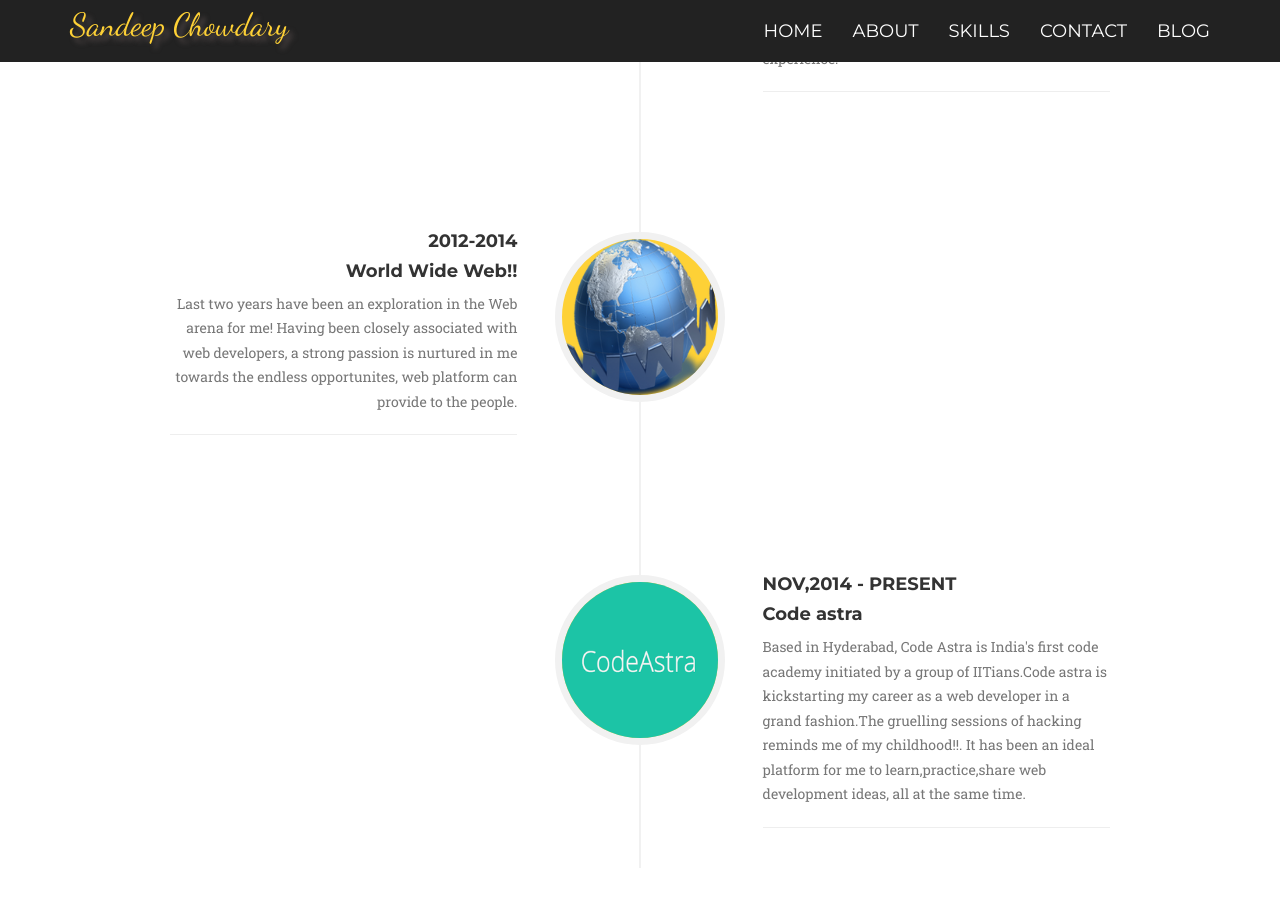
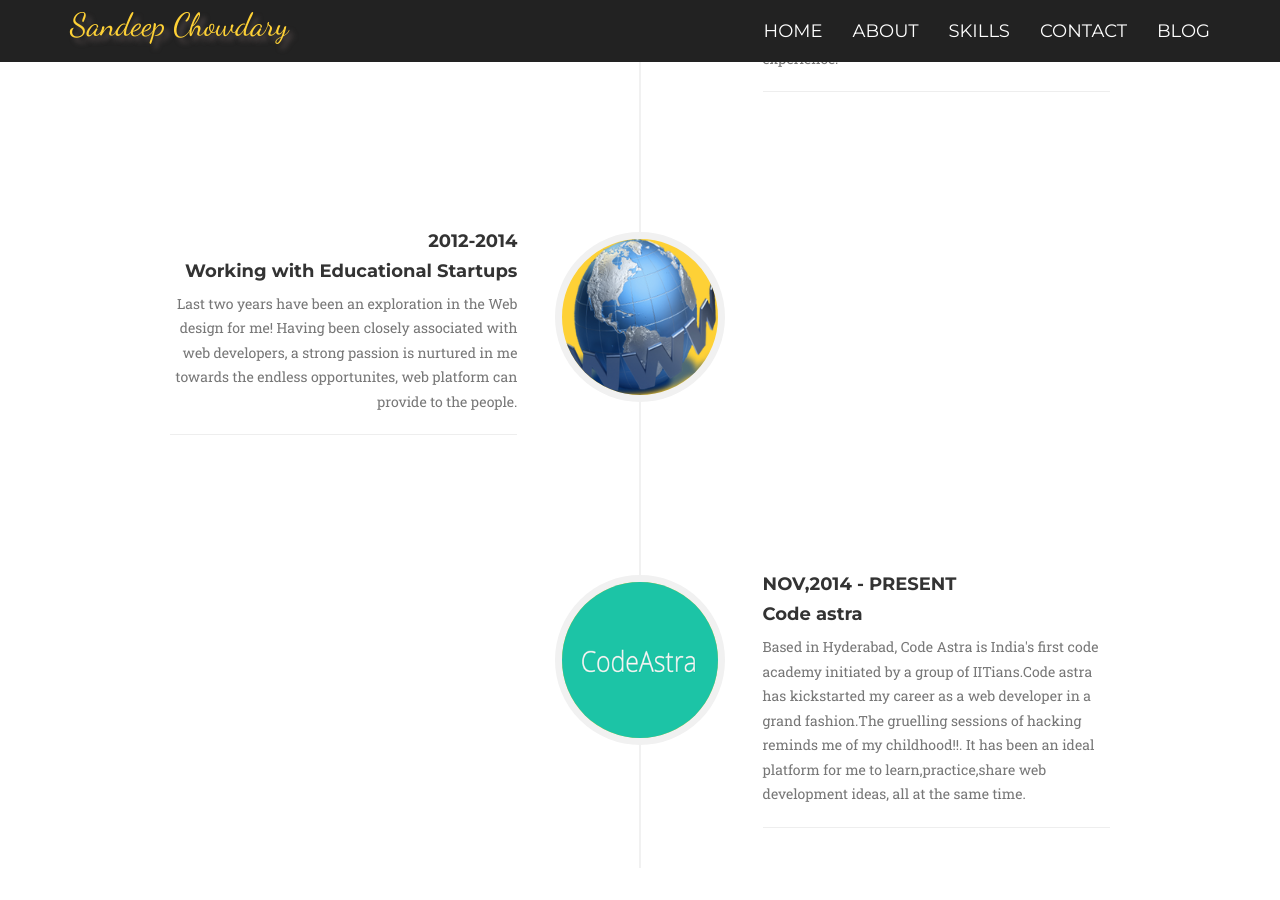
Before and after one commit to ViswanadhM/vsc5656iit.github.io, a Jekyll site: the page built from index.html, in a window 1280 px wide and 900 px high, scrolled down 1503 px. Built offline with Jekyll 4.4.1, drawn with Linux system fonts in a browser that asks for light colours; nearby versions of some CDN libraries; some web fonts are replaced.

Commit message:
changed the content

```diff
--- a/index.html
+++ b/index.html
@@ -50,10 +50,10 @@
                         <div class="timeline-panel">
                             <div class="timeline-heading">
                                 <h4>2012-2014</h4>
-                                <h4 class="subheading">World Wide Web!!</h4>
+                                <h4 class="subheading">Working with Educational Startups</h4>
                             </div>
                             <div class="timeline-body">
-                                <p class="text-muted">Last two years have been an exploration in the Web arena for me! Having been closely associated with web developers, a strong passion is nurtured in me towards the endless opportunites, web platform can provide to the people.  </p>
+                                <p class="text-muted">Last two years have been an exploration in the Web design for me! Having been closely associated with web developers, a strong passion is nurtured in me towards the endless opportunites, web platform can provide to the people.  </p>
                                 <hr>
                             </div>
                         </div>
@@ -68,7 +68,7 @@
                                 <h4 class="subheading">Code astra</h4>
                             </div>
                             <div class="timeline-body">
-                                <p class="text-muted">Based in Hyderabad, Code Astra is India's first code academy initiated by a group of IITians.Code astra is kickstarting my career as a web developer in a grand fashion.The gruelling sessions of hacking reminds me of my childhood!!. It has been an ideal platform for me to learn,practice,share web development ideas, all at the same time.</p>
+                                <p class="text-muted">Based in Hyderabad, Code Astra is India's first code academy initiated by a group of IITians.Code astra has kickstarted my career as a web developer in a grand fashion.The gruelling sessions of hacking reminds me of my childhood!!. It has been an ideal platform for me to learn,practice,share web development ideas, all at the same time.</p>
                                 <hr>
                             </div>
                         </div>
```
